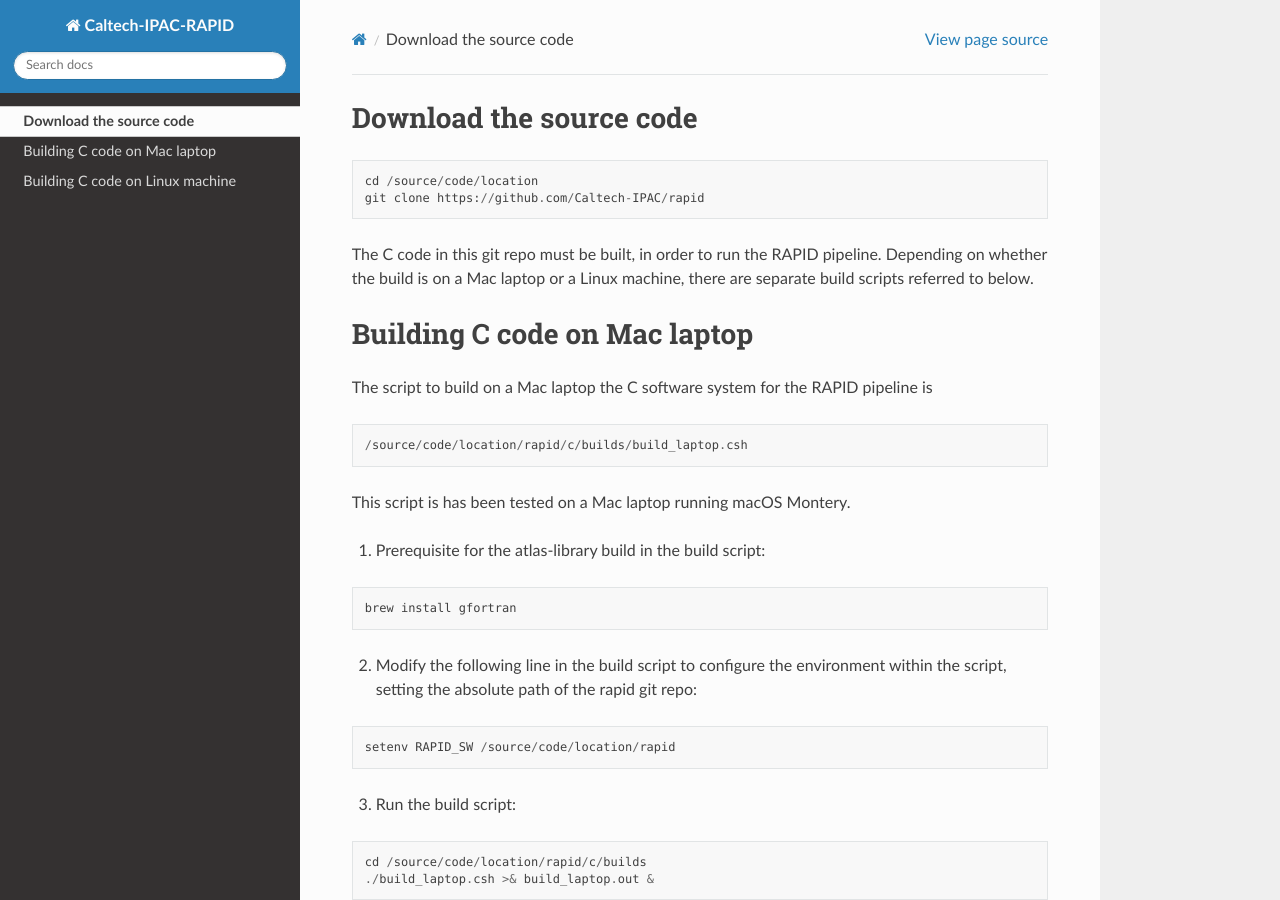
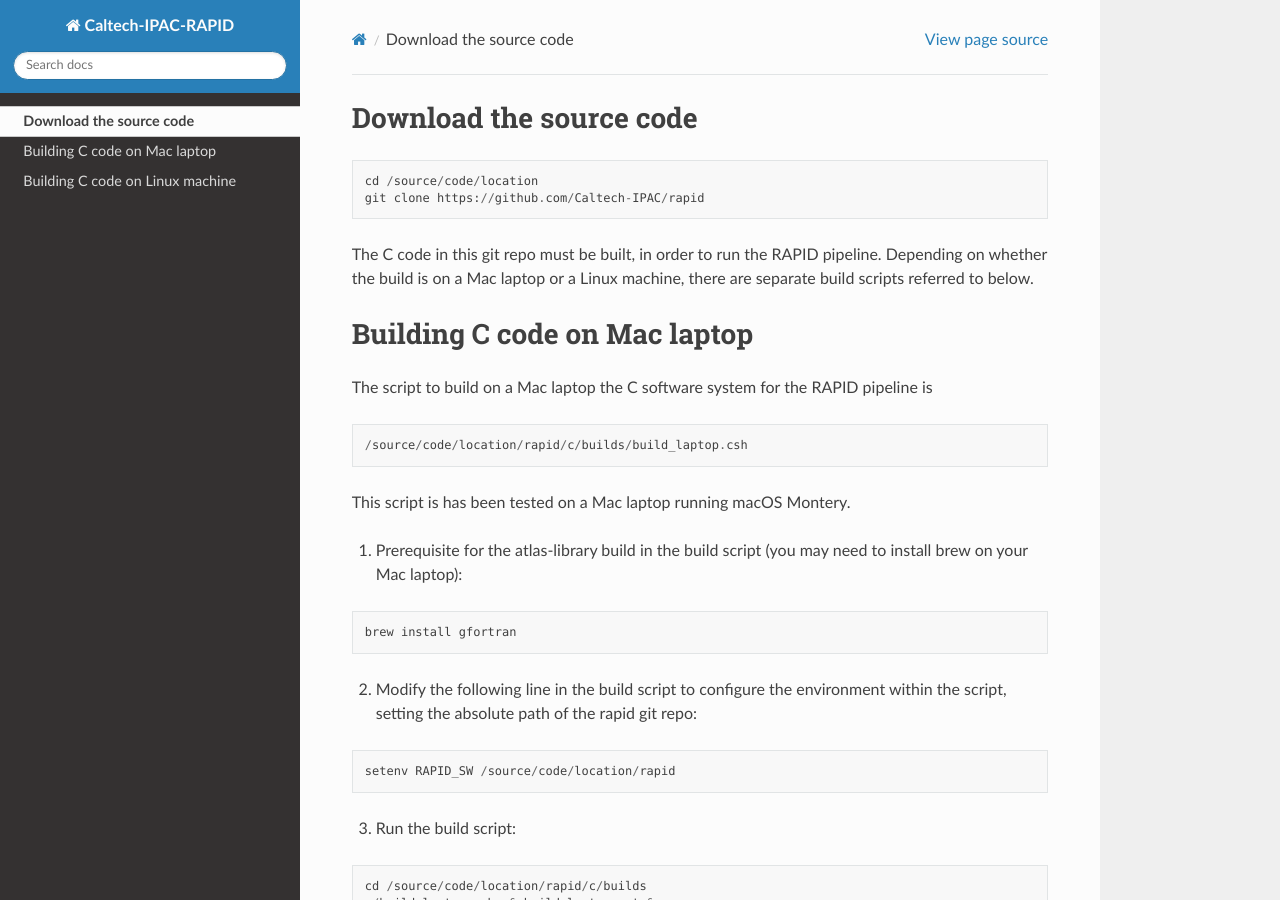
Before and after one commit to Caltech-IPAC/rapid, a Sphinx documentation site: the page built from docs/source/install/install.rst, in a window 1280 px wide and 900 px high. Built offline with Sphinx 7.4.7 and the Read the Docs theme 2.0.0, drawn with Linux system fonts in a browser that asks for light colours.

Commit message:
Update install.rst
Added note about the possible need to first install brew on Mac laptop.

```diff
--- a/docs/source/install/install.rst
+++ b/docs/source/install/install.rst
@@ -24,7 +24,7 @@
 
 This script is has been tested on a Mac laptop running macOS Montery.
 
-1. Prerequisite for the atlas-library build in the build script:
+1. Prerequisite for the atlas-library build in the build script (you may need to install brew on your Mac laptop):
 
 .. code-block::
 
```
